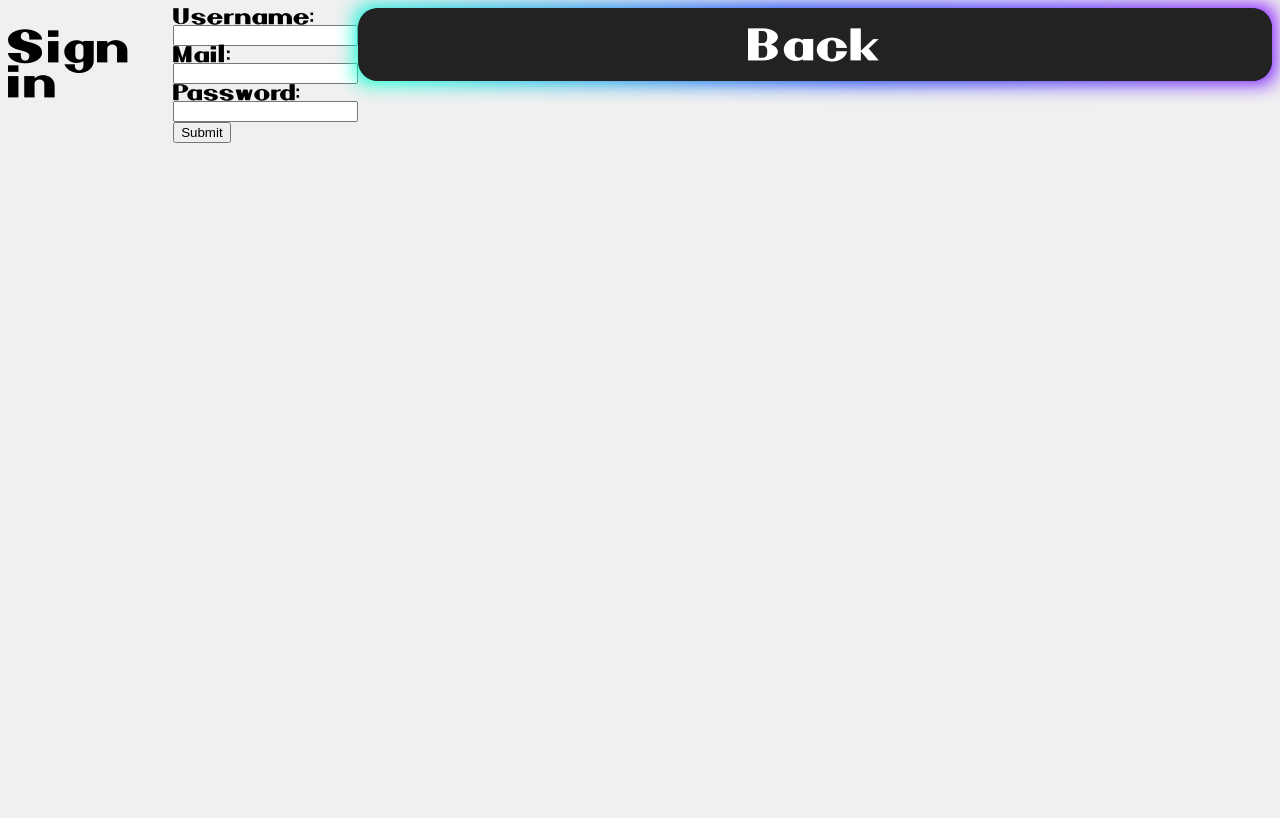
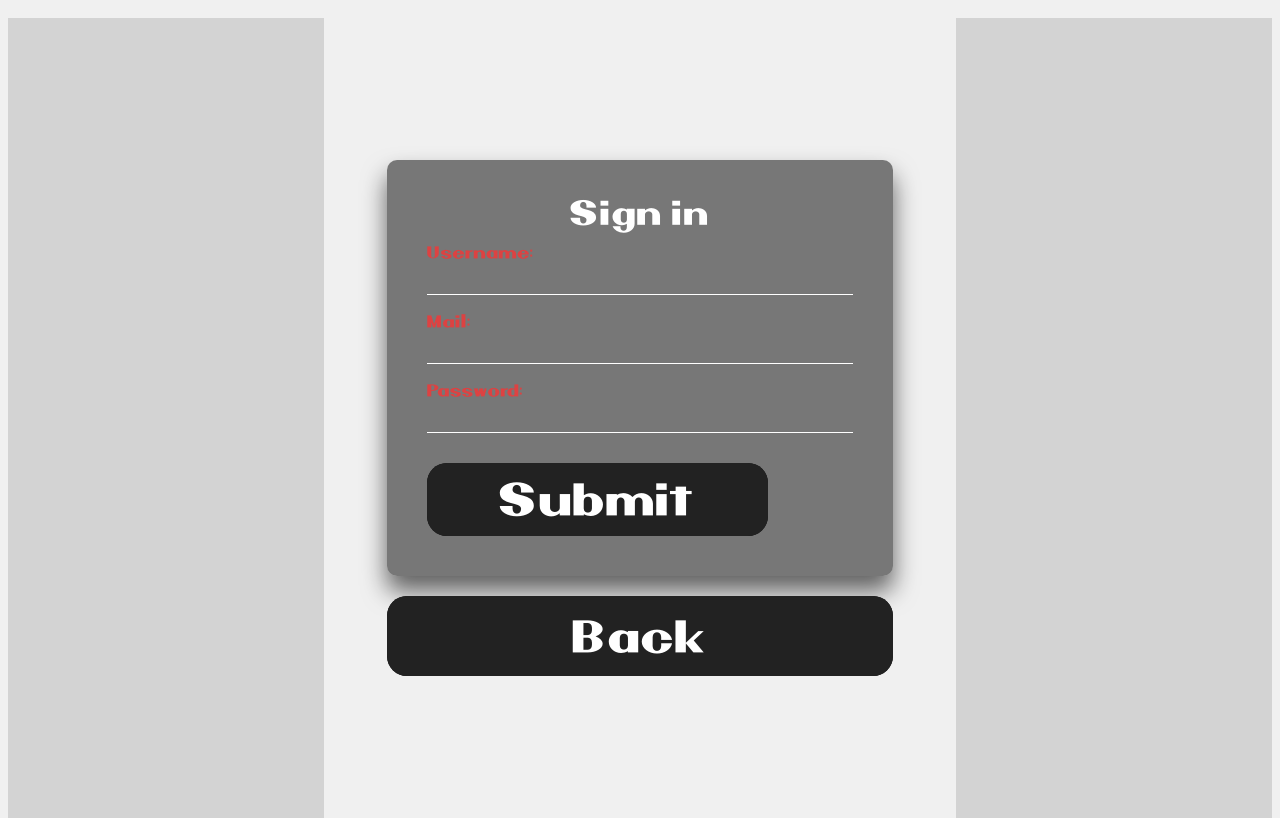
Before and after one commit to PolytechNS/ps8-24-quoridorbros, a website: page front/pages/signin.html in a window 1280 px wide. Drawn offline with Linux system fonts and the light colour scheme.

Commit message:
Minor fixes + form stylesheet

```diff
--- a/front/pages/signin.html
+++ b/front/pages/signin.html
@@ -4,22 +4,46 @@
     <meta charset="UTF-8">
     <title>Sign in</title>
     <link rel="stylesheet" type="text/css" href="../styles/index.css">
+    <link rel="stylesheet" type="text/css" href="../styles/form.css">
 </head>
 <body>
-    <h1>Sign in</h1>
-    <form id="signinForm" action="/api/signin" method="post">
-        <label for="username">Username:</label><br>
-        <input type="text" id="username" name="username"><br>
-
-        <label for="mail">Mail:</label><br>
-        <input type="email" id="mail" name="mail"><br>
-
-        <label for="password">Password:</label><br>
-        <input type="password" id="password" name="password"><br>
-
-        <input type="submit" value="Submit">
-    </form>
+<div class="panel" id="leftPanel"></div>
+<div class="panel" id="midPanel">
+    <!-- <div class="form-box">
+    <h2>Log in</h2>
+    <form id="loginForm" action="/api/login" method="post">
+        <div class="user-box">
+            <input type="text" id="login" name="login" required>
+            <label for="login">Username or mail:</label>
+        </div>
+        <div class="user-box">
+            <input type="password" id="password" name="password" required>
+            <label for="password">Password:</label>
+        </div>
+        <button type="submit">Submit</button>
     <button onclick="window.location.href='/index.html'">Back</button>
+    -->
+    <div class="form-box">
+        <h2>Sign in</h2>
+        <form id="signinForm" action="/api/signin" method="post">
+            <div class="user-box">
+                <input type="text" id="username" name="username">
+                <label for="username">Username:</label>
+            </div>
+            <div class="user-box">
+                <input type="email" id="mail" name="mail">
+                <label for="mail">Mail:</label>
+            </div>
+            <div class="user-box">
+                <input type="password" id="password" name="password">
+                <label for="password">Password:</label>
+            </div>
+            <button type="submit" >Submit</button>
+        </form>
+    </div>
+    <button onclick="window.location.href='/index.html'">Back</button>
+</div>
+<div class="panel" id="rightPanel">
 </div>
 </body>
 </html>
--- /dev/null
+++ b/front/styles/form.css
@@ -0,0 +1,52 @@
+.form-box {
+    position: relative;
+    width: 80%;
+    padding: 40px;
+    background: rgba(0, 0, 0, .5);
+    box-sizing: border-box;
+    box-shadow: 0 15px 25px rgba(0, 0, 0, .6);
+    border-radius: 10px;
+}
+
+.form-box h2 {
+    margin: 0 0 30px;
+    padding: 0;
+    color: #fff;
+    text-align: center;
+}
+
+.form-box .user-box {
+    position: relative;
+}
+
+.form-box .user-box input {
+    width: 100%;
+    padding: 10px 0;
+    font-size: 16px;
+    color: #fff;
+    margin-bottom: 30px;
+    border: none;
+    border-bottom: 1px solid #fff;
+    outline: none;
+    background: transparent;
+}
+
+.form-box .user-box label {
+    position: absolute;
+    /*top: 10px; Add back if animation works*/
+    left: 0;
+    padding: 10px 0;
+    font-size: 16px;
+    color: #fff;
+    pointer-events: none;
+    transition: .5s;
+}
+
+.form-box .user-box input:focus ~ label,
+.form-box .user-box input:valid ~ label {
+    /*animation in question*/
+    top: -20px;
+    left: 0;
+    color: #dd4242;
+    font-size: 12px;
+}
--- a/front/styles/game.css
+++ b/front/styles/game.css
@@ -8,7 +8,8 @@
 .cell {
     width: 50px;
     height: 50px;
-    background-color: #eee;
+    background-image: url("../ressources/grass.png");
+    background-size: 50px;
     border: 1px solid #333;
 }
 
--- a/front/styles/index.css
+++ b/front/styles/index.css
@@ -42,6 +42,9 @@ button {
 
 button:before {
     content: "";
+    position: absolute;
+    top: -2px;
+    left: -2px;
     background: linear-gradient(
             45deg,
             #ff0000,
@@ -54,18 +57,20 @@ button:before {
             #ff00c8,
             #ff0000
     );
-    position: absolute;
-    top: -2px;
-    left: -2px;
     background-size: 400%;
     z-index: -1;
     filter: blur(10px);
     -webkit-filter: blur(10px);
     width: calc(100% + 4px);
     height: calc(100% + 4px);
-    animation: glowing-button 20s linear infinite;
     transition: opacity 0.3s ease-in-out;
     border-radius: 10px;
+    opacity: 0; /* Initially hide the rainbow effect */
+}
+
+button:hover:before {
+    opacity: 1; /* Show the rainbow effect on hover */
+    animation: glowing-button 20s linear infinite;
 }
 
 @keyframes glowing-button {
```
Also changed, not shown: front/index.html (+2 -1 lines), front/js/index.js (+6 -2 lines), front/pages/game.html (+6 -2 lines), front/pages/login.html (+20 -9 lines), front/favicon.ico (added), front/ressources/grass.png (added), front/ressources/icon.png (added), 1 other file. Lines whose indentation alone changed are shown as unchanged.
